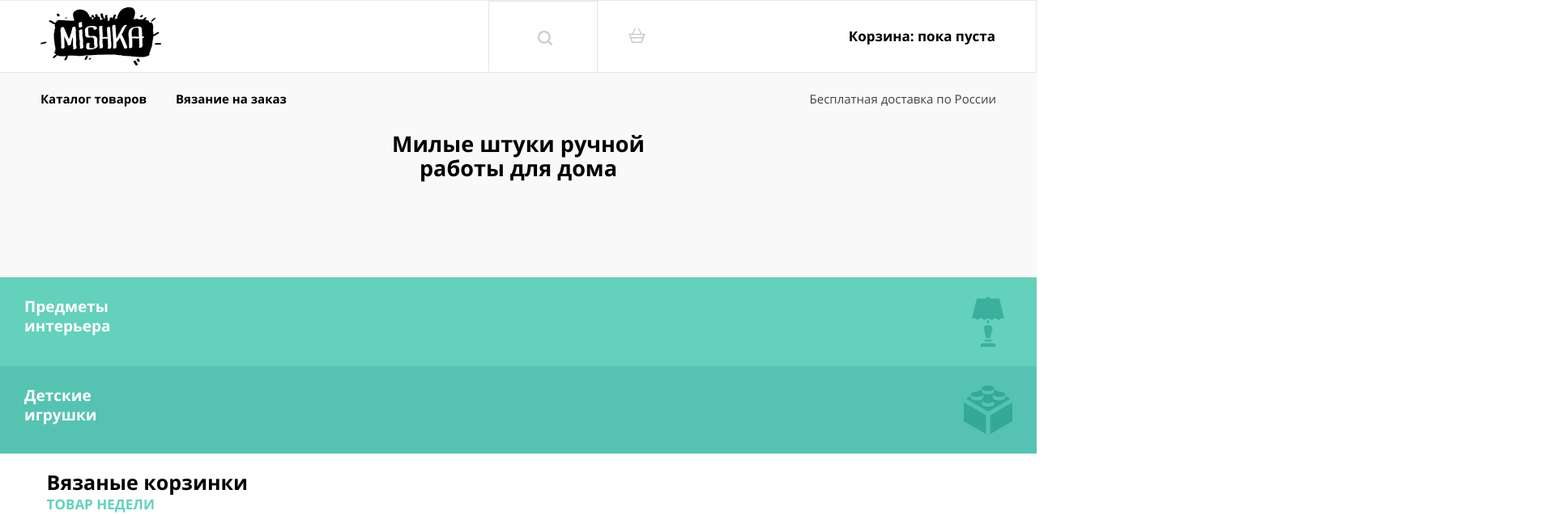
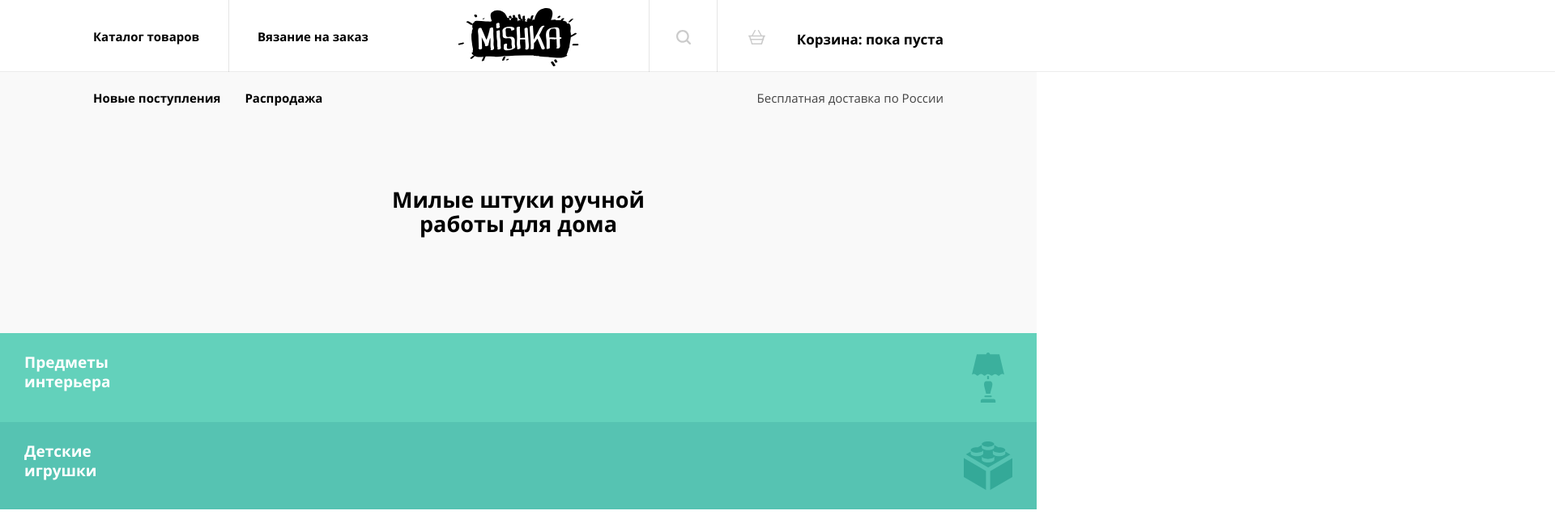
Before and after one commit to htmlacademy-adaptive/2050153-mishka-27, a website: page source/index.html in a window 1280 px wide. Shown: the top 637 px of the page at 81% size, 1920 px wide, since content can reach past the window. Drawn offline with nearby package versions, Linux system fonts and the light colour scheme; files that its build step writes are made by us from their sources.

Commit message:
styles-header-tablet-mobile

```diff
--- a/source/index.html
+++ b/source/index.html
@@ -13,7 +13,7 @@
 <body>
   <header class="header">
     <div class="header__wrapper">
-      <nav class="header__nav nav nav--closed nav--nojs">
+      <!-- <div class="header__logo-wrapper"> -->
       <a class="header__logo logo">
         <picture>
           <source media="(min-width: 1150px)" srcset="img/logo/logo-mishka-desktop.svg">
@@ -22,6 +22,8 @@
             alt="Логотип Mishka и ссылка на главную страницу.">
         </picture>
       </a>
+      <!-- </div> -->
+      <nav class="header__nav nav nav--closed nav--nojs">
         <button class="nav__toggle" type="button">
           <span class="visually-hidden">Кнопка меню навигации</span>
         </button>
--- a/source/sass/blocks/header.scss
+++ b/source/sass/blocks/header.scss
@@ -10,12 +10,26 @@
 
   @media (min-width: $vp-768) {
     align-items: center;
+
+    &::before {
+      position: absolute;
+      content: "";
+      width: 100%;
+      left: 0;
+      right: 0;
+      height: 100%;
+      min-height: 62px;
+      background-color: $color-snow;
+      border-top: 1px solid rgba($color-black, 0.1);
+      z-index: -1;
+    }
   }
 }
 
 .header__wrapper {
   width: 100%;
   min-width: $vp-320;
+  max-width: 1150px;
   margin: 0 auto;
 
   @media (min-width: $vp-768) {
@@ -24,7 +38,6 @@
     min-width: $vp-768;
     flex-wrap: wrap;
     min-height: 89px;
-    // padding: 0 50px;
   }
 }
 
@@ -38,16 +51,11 @@
     width: max-content;
     margin: 0;
     padding-left: 50px;
-    border-bottom: 1px solid rgba($color-black, 0.1);
   }
 }
 
 .header__nav {
   width: 100%;
-
-  // @media (min-width: $vp-768) {
-  //   width: max-content;
-  // }
 }
 
 .header__text {
@@ -64,4 +72,9 @@
     padding-top: 20px;
     z-index: 2;
   }
+
+  @media (min-width: $vp-1150) {
+    width: 40%;
+    margin-left: 50px;
+  }
 }
--- a/source/sass/blocks/logo.scss
+++ b/source/sass/blocks/logo.scss
@@ -4,7 +4,7 @@
   position: absolute;
   top: 22px;
   left: calc(50% - 43px);
-  z-index: 5;
+  z-index: 10;
 
   &:hover {
     opacity: 0.6;
@@ -31,6 +31,15 @@
     display: flex;
     align-items: center;
     min-height: 90px;
+  }
+
+  @media (min-width: $vp-1150) {
+    width: max-content;
+    left: 50%;
+    transform: translateX(-50%);
+    padding: 0;
+    padding-top: 9px;
+    padding-bottom: 7px;
   }
 }
 
--- a/source/sass/blocks/main.scss
+++ b/source/sass/blocks/main.scss
@@ -3,9 +3,9 @@
   flex-direction: column;
   align-items: center;
 
-  @media (min-width: $vp-768) {
-    margin-top: -89px;
-  }
+  // @media (min-width: $vp-768) {
+  //   margin-top: -89px;
+  // }
 }
 
 .main__hero {
--- a/source/sass/blocks/nav.scss
+++ b/source/sass/blocks/nav.scss
@@ -134,4 +134,7 @@
 
 .nav__item a {
   color: $color-black;
+  display: flex;
+  flex-wrap: wrap;
+  width: 100%;
 }
--- a/source/sass/blocks/site-additional-list.scss
+++ b/source/sass/blocks/site-additional-list.scss
@@ -1,3 +1,52 @@
 .site-additional-list {
   display: none;
+
+  @media (min-width: $vp-1150) {
+    order: 3;
+    display: flex;
+    flex-wrap: wrap;
+    width: 55%;
+    padding-left: 50px;
+    margin-right: auto;
+    z-index: 3;
+  }
 }
+
+.site-additional-list__item {
+  @media (min-width: $vp-1150) {
+    font-size: 15px;
+    display: flex;
+    flex-wrap: wrap;
+    align-items: flex-start;
+    min-height: 70px;
+    height: 100%;
+    width: max-content;
+    max-width: 160px;
+    margin-right: 30px;
+
+    & :hover {
+      opacity: 0.6;
+    }
+
+    & :active {
+      opacity: 0.3;
+    }
+
+    & :focus-visible {
+      outline: 2px solid $color-charcoal-grey;
+    }
+
+    & :invalid {
+      background-color: $color-whisper-grey;
+    }
+  }
+}
+
+.site-additional-list__link {
+  @media (min-width: $vp-1150) {
+    display: flex;
+    flex-wrap: wrap;
+    align-items: flex-start;
+    padding: 20px 0 20px 0;
+  }
+}
--- a/source/sass/blocks/site-list.scss
+++ b/source/sass/blocks/site-list.scss
@@ -9,13 +9,19 @@
     order: 2;
     top: 0;
     padding-left: 50px;
+    display: grid;
+    grid-template-columns: 179px 162px;
+    column-gap: 10px;
   }
 
-  // @media (min-width: $vp-1024) {
-  //   min-width: 477px;
-  //   margin-left: auto;
-  //   column-gap: 7%;
-  // }
+  @media (min-width: $vp-1150) {
+    order: 1;
+    width: 40%;
+    margin-right: auto;
+    grid-template-columns: 167px 212px;
+    column-gap: 0;
+    z-index: 4;
+  }
 }
 
 .site-list__item {
@@ -41,47 +47,39 @@
   @media (min-width: $vp-768) {
     z-index: 2;
     background-color: inherit;
-    min-width: 167px;
+    width: 167px;
     display: flex;
     align-items: flex-start;
-    padding-top: 20px;
+    height: 100%;
   }
 
-  // @media (min-width: $vp-1024) {
-  //   color: $color-white;
-  //   background-color: inherit;
-  // }
+  @media (min-width: $vp-1150) {
+    width: 100%;
+  }
 }
 
-// .site-list:first-child {
-//   border-top: 1px solid $color-whisper-grey;
-
-//   @media (min-width: $vp-768) {
-//     border: none;
-//   }
-// }
+.site-list__item:not(:first-child) {
+  @media (min-width: $vp-1150) {
+    padding-left: 35px;
+    padding-right: 35px;
+    border-left: 1px solid rgba($color-black, 0.1);
+  }
+}
 
 .site-list__link {
   color: inherit;
   display: flex;
   position: relative;
+  padding: 22px 0 22px 0;
 
   @media (min-width: $vp-768) {
     font-size: 15px;
+    padding: 20px 0 20px 0;
   }
-  //   padding: 0;
-  //   font-weight: 400;
-  //   font-size: 18px;
-  //   line-height: 24px;
-  //   justify-content: space-between;
-  // }
 
-  // @media (min-width: $vp-1024) {
-  //   color: $color-white;
-  //   background-color: inherit;
-  //   font-size: 20px;
-  //   line-height: 30px;
-  // }
+  @media (min-width: $vp-1150) {
+    padding: 33px 0 20px 0;
+  }
 }
 
 .site-list__link--current {
--- a/source/sass/blocks/user-list.scss
+++ b/source/sass/blocks/user-list.scss
@@ -1,16 +1,33 @@
 .user-list {
   width: 100%;
   position: relative;
-  // top: 79px;
-  // left: 0;
+  top: 79px;
 
   @media (min-width: $vp-768) {
     width: 53%;
+    height: 100%;
+    top: 0;
+    margin-left: auto;
+    z-index: 3;
+    background-color: inherit;
+    display: grid;
+    grid-template-columns: 84px 1fr;
 
-    margin-left: auto;
-    z-index: 2;
-    background-color: inherit;
-    justify-content: flex-end;
+    &::before {
+      position: absolute;
+      content: "";
+      width: 200vw;
+      right: -100vw;
+      height: 100%;
+      background-color: $color-white;
+      border-bottom: 1px solid $color-whisper-grey;
+      z-index: -2;
+    }
+  }
+
+  @media (min-width: $vp-1150) {
+    order: 2;
+    width: 36%;
   }
 }
 
@@ -19,17 +36,15 @@
   background-color: $color-white;
 
   @media (min-width: $vp-768) {
-    padding: 32px 50px 32px 38px;
-    border: 1px solid rgba($color-black, 0.1);
+    padding: 0 50px 0 38px;
+    border-left: 1px solid rgba($color-black, 0.1);
+    height: 100%;
+    display: flex;
+    align-items: flex-start;
+    background-color: inherit;
 
     &--search {
-      min-width: 20%;
-      padding: 30px 20px 30px 20px;
-      margin-right: -1px;
-    }
-
-    &--cart {
-      min-width: 80%;
+      padding: 0 20px 0 20px;
     }
   }
 }
@@ -38,6 +53,7 @@
   color: inherit;
   display: flex;
   position: relative;
+  padding: 22px 0 22px 0;
 
   &:hover .user-list__link-icon {
     fill: $color-downy;
@@ -71,7 +87,7 @@
     min-width: 211px;
     width: 100%;
     display: flex;
-    justify-content: space-between;
+    padding: 37px 0 26px 0;
 
     &--search {
       min-width: 20%;
@@ -80,10 +96,6 @@
 
     &--search .user-list__link-text {
       display: none;
-    }
-
-    &--search .user-list__link-icon {
-      margin-left: 5px;
     }
   }
 }
@@ -95,7 +107,7 @@
 
 .user-list__link-icon {
   position: absolute;
-  top: 2px;
+  top: 23px;
   left: -47px;
   color: inherit;
   opacity: 0.2;
@@ -103,5 +115,18 @@
   @media (min-width: $vp-768) {
     position: relative;
     left: 0;
+    top: 0;
+    display: inline-block;
   }
 }
+
+.user-list__link-text {
+  display: inline-block;
+  width: 100%;
+
+  @media (min-width: $vp-768) {
+    width: 211px;
+    text-align: end;
+    margin-left: auto;
+  }
+}
```
Lines whose indentation alone changed are shown as unchanged.
